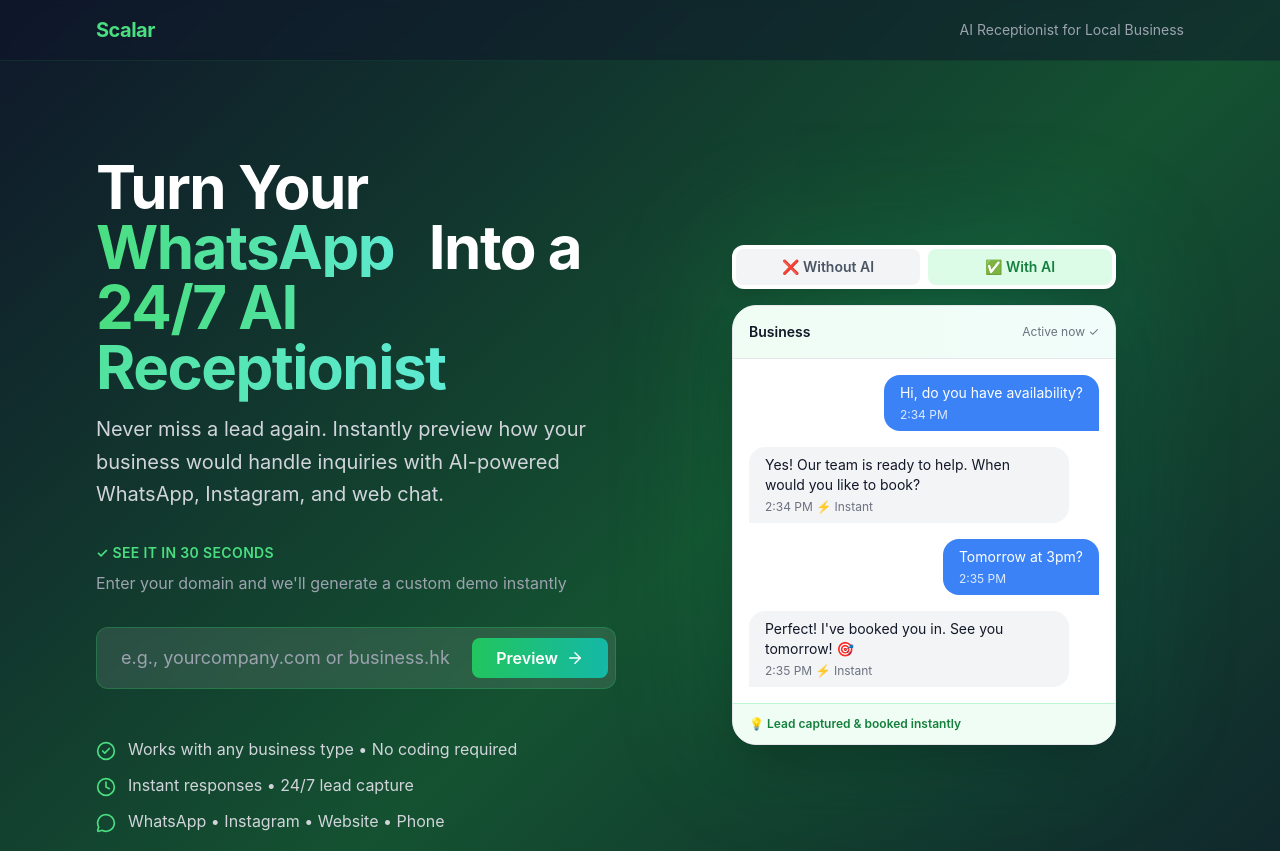
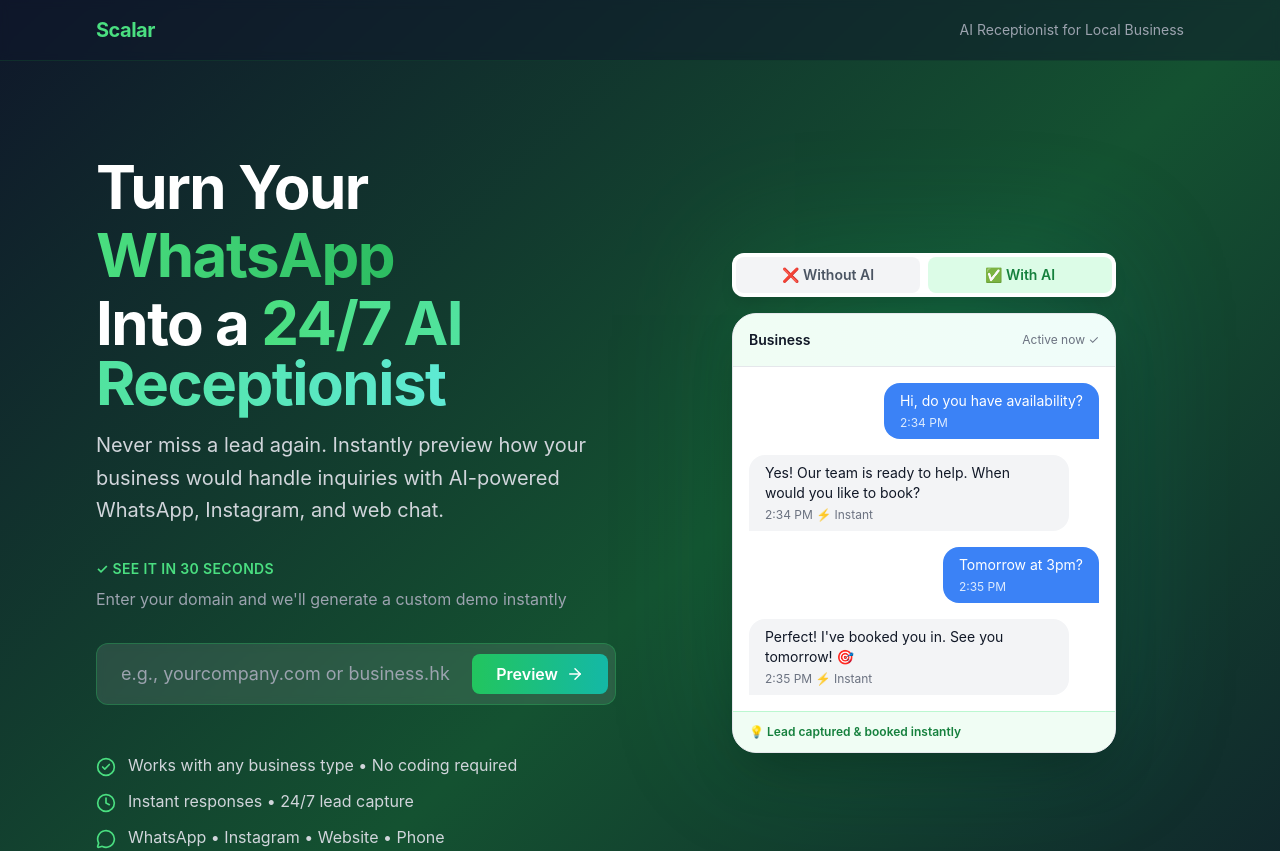
Before and after one commit to ScalarHK/scalar-landing-v2, a Next.js app: page / in a window 1280 px wide. Shown: the top 851 px of the page. Built offline with nearby package versions, Linux system fonts and the light colour scheme.

Commit message:
Feature: Multi-line hero headline with platform-themed cycling colors

```diff
--- a/components/ScalarLandingPage.js
+++ b/components/ScalarLandingPage.js
@@ -757,6 +757,13 @@
 
   const channels = ['Website', 'WhatsApp', 'Instagram', 'Phone'];
 
+  const channelColors = {
+    0: 'from-blue-400 to-blue-600', // Website - blue
+    1: 'from-green-400 to-green-600', // WhatsApp - green
+    2: 'from-pink-500 via-purple-500 to-indigo-600', // Instagram - purple/pink
+    3: 'from-blue-500 to-cyan-500', // Phone - cyan/blue
+  };
+
   // Auto-cycle through channel words in hero
   useEffect(() => {
     if (stage === 'hero') {
@@ -919,15 +926,17 @@
             {/* Left Column */}
             <div className="space-y-8">
               <div className="space-y-4">
-                <h1 className="text-4xl sm:text-5xl lg:text-6xl font-bold leading-tight tracking-tight">
-                  Turn Your {' '}
-                  <span className="inline-block min-w-[320px] whitespace-nowrap bg-gradient-to-r from-emerald-400 to-teal-300 bg-clip-text text-transparent transition-opacity duration-500">
+                <h1 className="text-4xl sm:text-5xl lg:text-6xl font-bold leading-tight tracking-tight space-y-2">
+                  <div>Turn Your</div>
+                  <div className={`bg-gradient-to-r ${channelColors[currentChannelWord]} bg-clip-text text-transparent transition-all duration-500`}>
                     {channels[currentChannelWord]}
-                  </span>
-                  {' '} Into a{' '}
-                  <span className="bg-gradient-to-r from-emerald-400 to-teal-300 bg-clip-text text-transparent">
-                    24/7 AI Receptionist
-                  </span>
+                  </div>
+                  <div>
+                    Into a{' '}
+                    <span className="bg-gradient-to-r from-emerald-400 to-teal-300 bg-clip-text text-transparent">
+                      24/7 AI Receptionist
+                    </span>
+                  </div>
                 </h1>
                 <p className="text-xl text-gray-300 leading-relaxed">
                   Never miss a lead again. Instantly preview how your business would handle inquiries with AI-powered WhatsApp, Instagram, and web chat.
```
